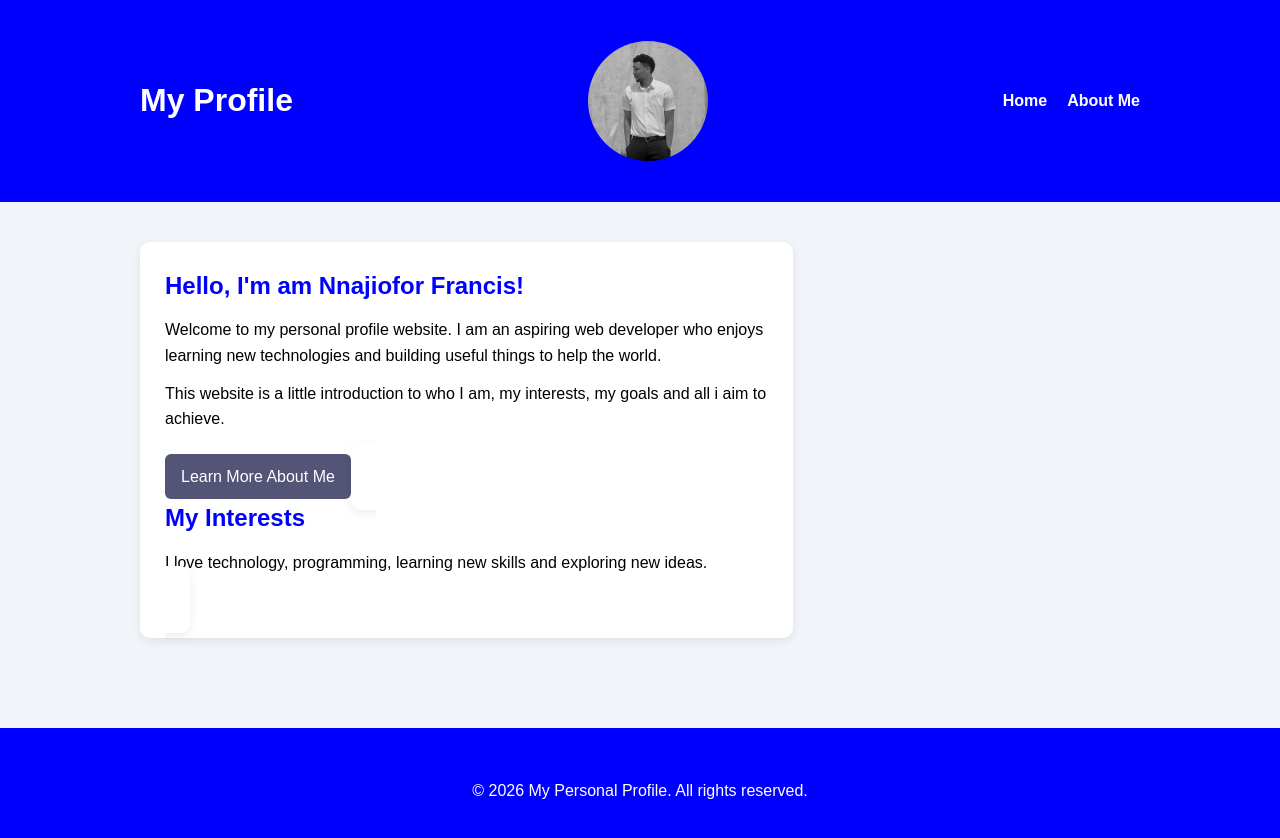
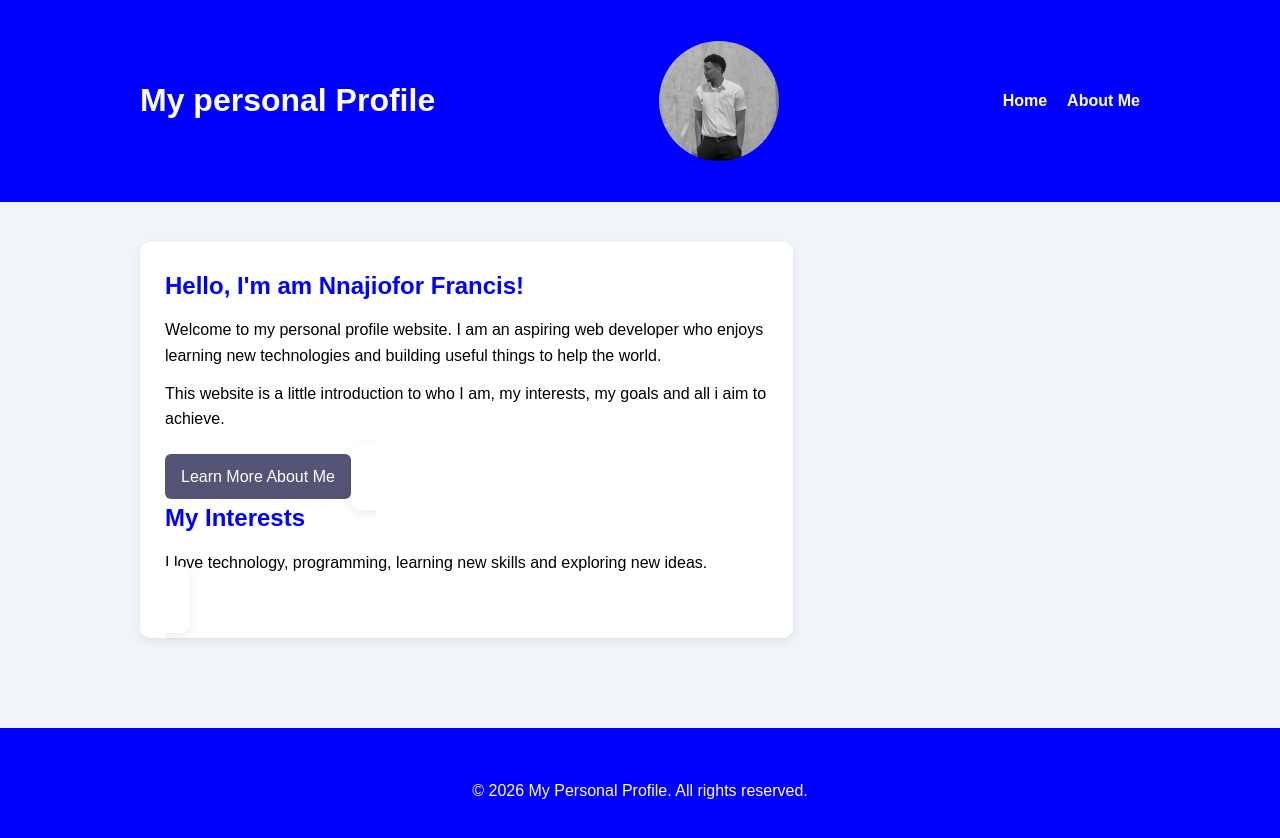
Before and after one commit to nnajioforfrancis123-collab/week-1-profile-2, a plain HTML site: page index.html in a window 1280 px wide. Drawn offline with Linux system fonts and the light colour scheme.

Commit message:
created the project structure

```diff
--- a/index.html
+++ b/index.html
@@ -10,7 +10,7 @@
 
     <header class="site-header">
         <div class="container">
-            <h1>My Profile</h1>
+            <h1>My personal Profile</h1>
             <img src="picture.jpg.png" alt="Nnajiofor Francis" class="profile-image">
             <nav>
                 <ul class="nav-list">
```
